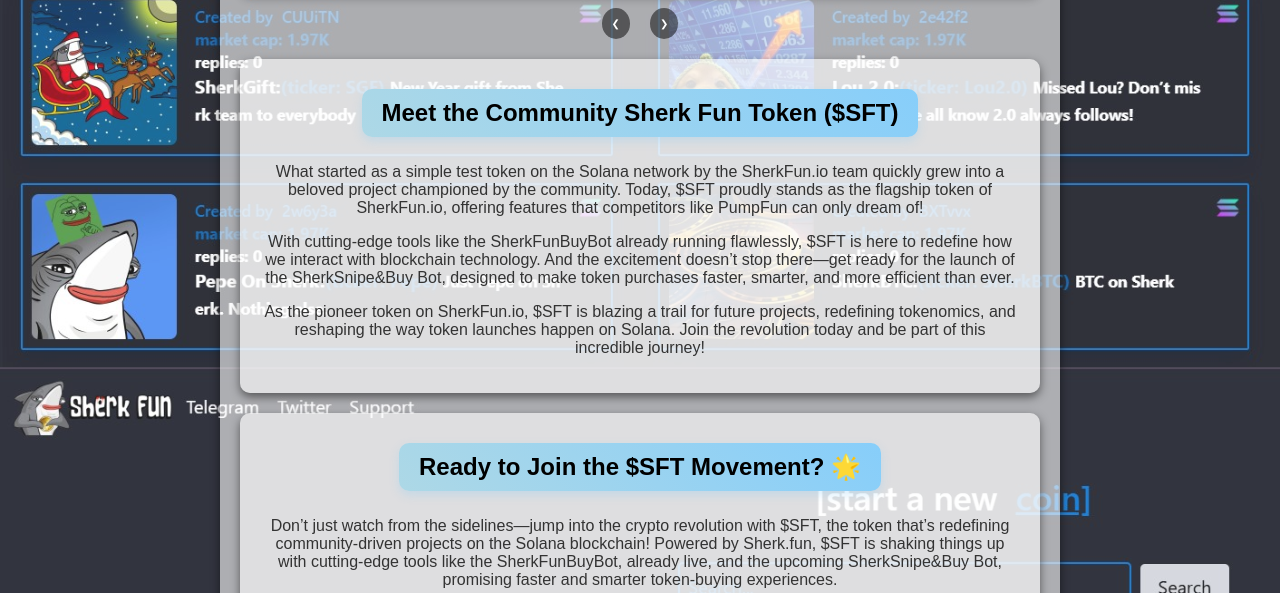
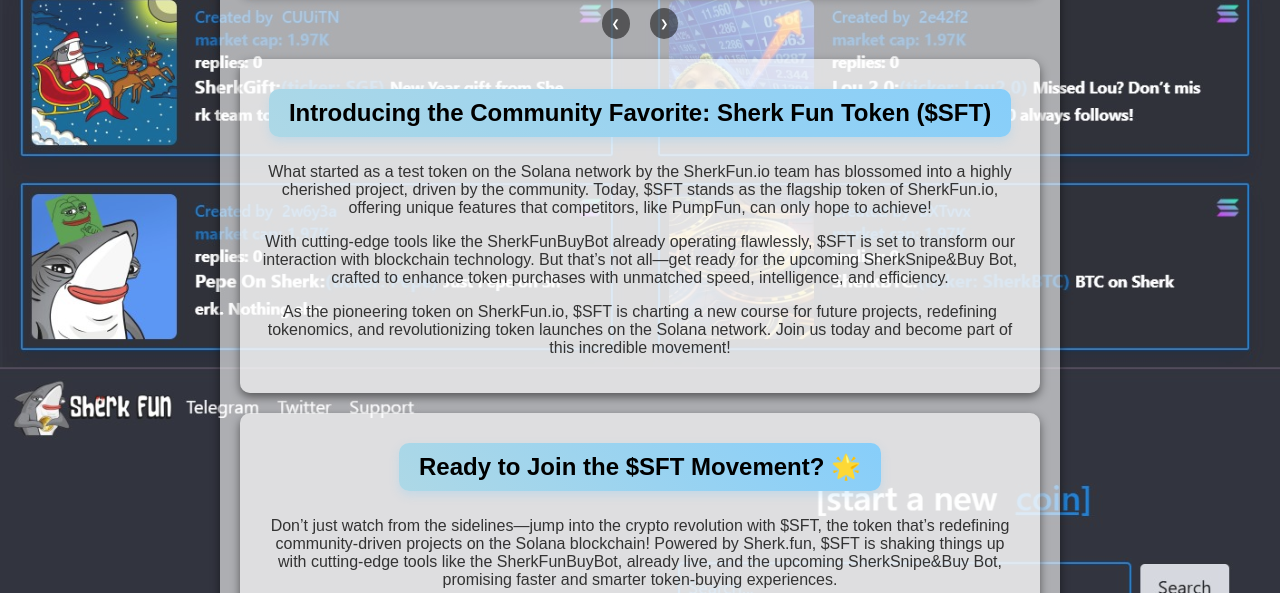
Before and after one commit to SherkFunToken/site, a plain HTML site: page index.html in a window 1280 px wide. Shown: the part 726-1319 px from the top of the page. Drawn offline with Linux system fonts and the light colour scheme.

Commit message:
Update index.html
Explanation of Changes:
getRandomVersion() JavaScript function: This function will select one of the three versions randomly and inject it into the HTML.

Each version is stored as an object with title and content.
The content and title are updated using innerHTML for the highlight-title and dynamic-content elements.
HTML Updates:

I added an id="highlight-title" to the <div class="highlight-title"> to target and update the title dynamically.
I added an id="dynamic-content" to the <div> that contains the body text so it can also be updated dynamically with the new content.
Result:
Each time the page is loaded or refreshed, a new random version of the content will be shown.

```diff
--- a/index.html
+++ b/index.html
@@ -271,6 +271,47 @@
         window.onload = function () {
             setInterval(rotateBanner, 7000);
         };
+
+
+        function getRandomVersion() {
+            const versions = [
+                {
+                    title: 'Introducing the Community Favorite: Sherk Fun Token ($SFT)',
+                    content: `
+                        <p>What started as a test token on the Solana network by the SherkFun.io team has blossomed into a highly cherished project, driven by the community. Today, $SFT stands as the flagship token of SherkFun.io, offering unique features that competitors, like PumpFun, can only hope to achieve!</p>
+                        <p>With cutting-edge tools like the SherkFunBuyBot already operating flawlessly, $SFT is set to transform our interaction with blockchain technology. But that’s not all—get ready for the upcoming SherkSnipe&Buy Bot, crafted to enhance token purchases with unmatched speed, intelligence, and efficiency.</p>
+                        <p>As the pioneering token on SherkFun.io, $SFT is charting a new course for future projects, redefining tokenomics, and revolutionizing token launches on the Solana network. Join us today and become part of this incredible movement!</p>
+                    `
+                },
+                {
+                    title: 'Discover the Sherk Fun Token ($SFT) Revolution',
+                    content: `
+                        <p>The journey of the SherkFun.io team began with a test token on the Solana network, which quickly turned into a community favorite. Today, $SFT proudly serves as the flagship token of SherkFun.io, offering innovative features that competitors like PumpFun can only dream of.</p>
+                        <p>With advanced tools such as the SherkFunBuyBot already up and running smoothly, $SFT is poised to reshape how we engage with blockchain technology. And the excitement doesn’t stop there—prepare for the launch of the SherkSnipe&Buy Bot, designed to streamline token purchases with greater speed and precision than ever before.</p>
+                        <p>As the trailblazing token on SherkFun.io, $SFT is leading the charge for future projects, reimagining tokenomics, and revolutionizing how token launches take place on Solana. Be a part of this movement and join the revolution today!</p>
+                    `
+                },
+                {
+                    title: 'Get to Know the Sherk Fun Token ($SFT)',
+                    content: `
+                        <p>$SFT started as a simple test token on the Solana network by the SherkFun.io team, and quickly evolved into a beloved project supported by the community. Now, $SFT proudly stands as the flagship token of SherkFun.io, offering features that outshine competitors like PumpFun!</p>
+                        <p>With advanced tools like the SherkFunBuyBot already running perfectly, $SFT is redefining the way we interact with blockchain technology. And the excitement continues with the launch of the SherkSnipe&Buy Bot, designed to make token purchases faster, smarter, and more efficient than ever before.</p>
+                        <p>As the first token on SherkFun.io, $SFT is setting the stage for future projects, transforming tokenomics, and revolutionizing the way token launches are conducted on Solana. Don’t miss out—join the revolution now and be part of this incredible journey!</p>
+                    `
+                }
+            ];
+
+            // Randomly select a version
+            const randomVersion = versions[Math.floor(Math.random() * versions.length)];
+
+            // Set the content dynamically on page load
+            document.getElementById('highlight-title').innerHTML = randomVersion.title;
+            document.getElementById('dynamic-content').innerHTML = randomVersion.content;
+        }
+
+        window.onload = getRandomVersion;
+
+
     </script>
 </head>
 <body>
@@ -290,12 +331,11 @@
             <button class="next" onclick="nextBanner()">&#10095;</button>
         </div>
     </div>
-<div class="content">
-    <div class="highlight-title">Meet the Community Sherk Fun Token ($SFT)</div>
-    <p>What started as a simple test token on the Solana network by the SherkFun.io team quickly grew into a beloved project championed by the community. Today, $SFT proudly stands as the flagship token of SherkFun.io, offering features that competitors like PumpFun can only dream of!</p>
-    <p>With cutting-edge tools like the SherkFunBuyBot already running flawlessly, $SFT is here to redefine how we interact with blockchain technology. And the excitement doesn’t stop there—get ready for the launch of the SherkSnipe&Buy Bot, designed to make token purchases faster, smarter, and more efficient than ever.</p>
-    <p>As the pioneer token on SherkFun.io, $SFT is blazing a trail for future projects, redefining tokenomics, and reshaping the way token launches happen on Solana. Join the revolution today and be part of this incredible journey!</p>
-</div>
+    <!-- Dynamically loaded content -->
+    <div class="content">
+        <div class="highlight-title" id="highlight-title"></div>
+        <div id="dynamic-content"></div>
+    </div>
 
 <div class="content">
      <div class="highlight-title">Ready to Join the $SFT Movement? 🌟</div>
```
